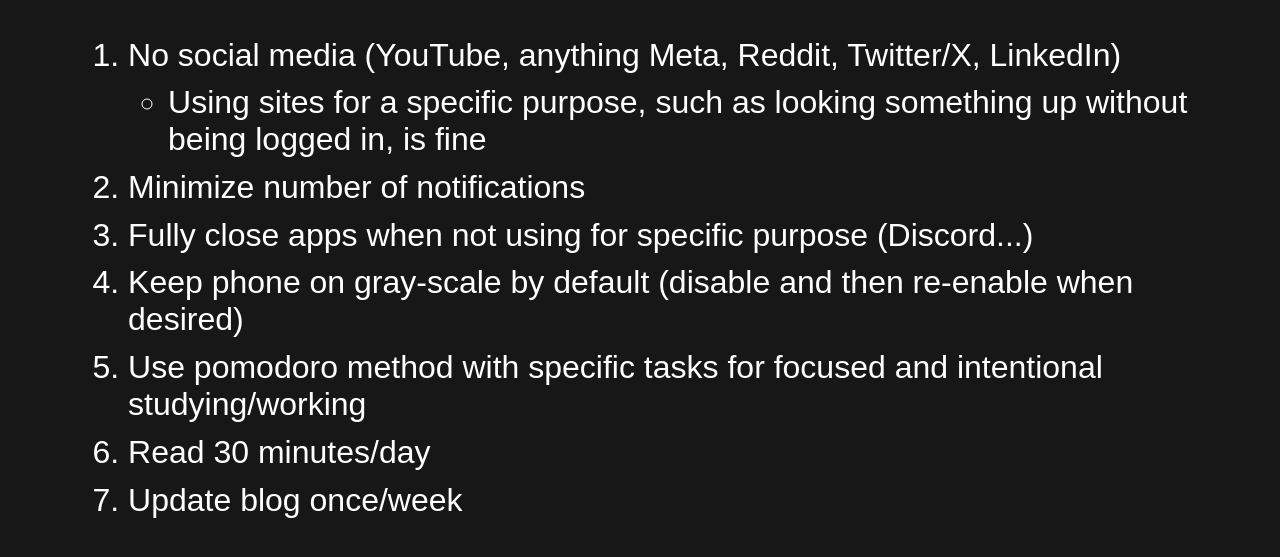
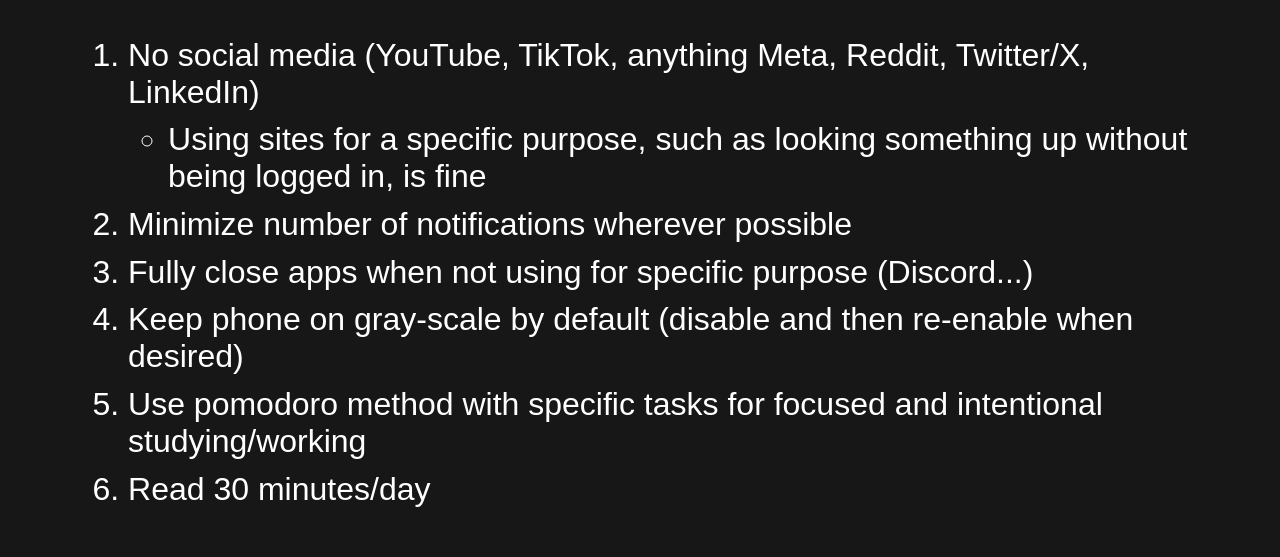
Before and after one commit to exis73ntial/exis73ntial.com, a plain HTML site: page digital_minimalism.html in a window 1280 px wide. Shown: the part 143-700 px from the top of the page. Drawn offline with Linux system fonts and the light colour scheme.

Commit message:
updated minimalism page

```diff
--- a/digital_minimalism.html
+++ b/digital_minimalism.html
@@ -17,7 +17,7 @@
     <h2>Ideals</h2>
     <ol>
       <li>
-        No social media (YouTube, anything Meta, Reddit, Twitter/X, LinkedIn)
+        No social media (YouTube, TikTok, anything Meta, Reddit, Twitter/X, LinkedIn)
       </li>
       <ul>
         <li>
@@ -25,7 +25,7 @@
         </li>
       </ul>
       <li>
-        Minimize number of notifications
+        Minimize number of notifications wherever possible
       </li>
       <li>
         Fully close apps when not using for specific purpose (Discord...)
@@ -39,9 +39,6 @@
       <li>
         Read 30 minutes/day
       </li>
-      <li>
-        Update blog once/week
-      </li>
     </ol>
   </div>
 </body>
```
